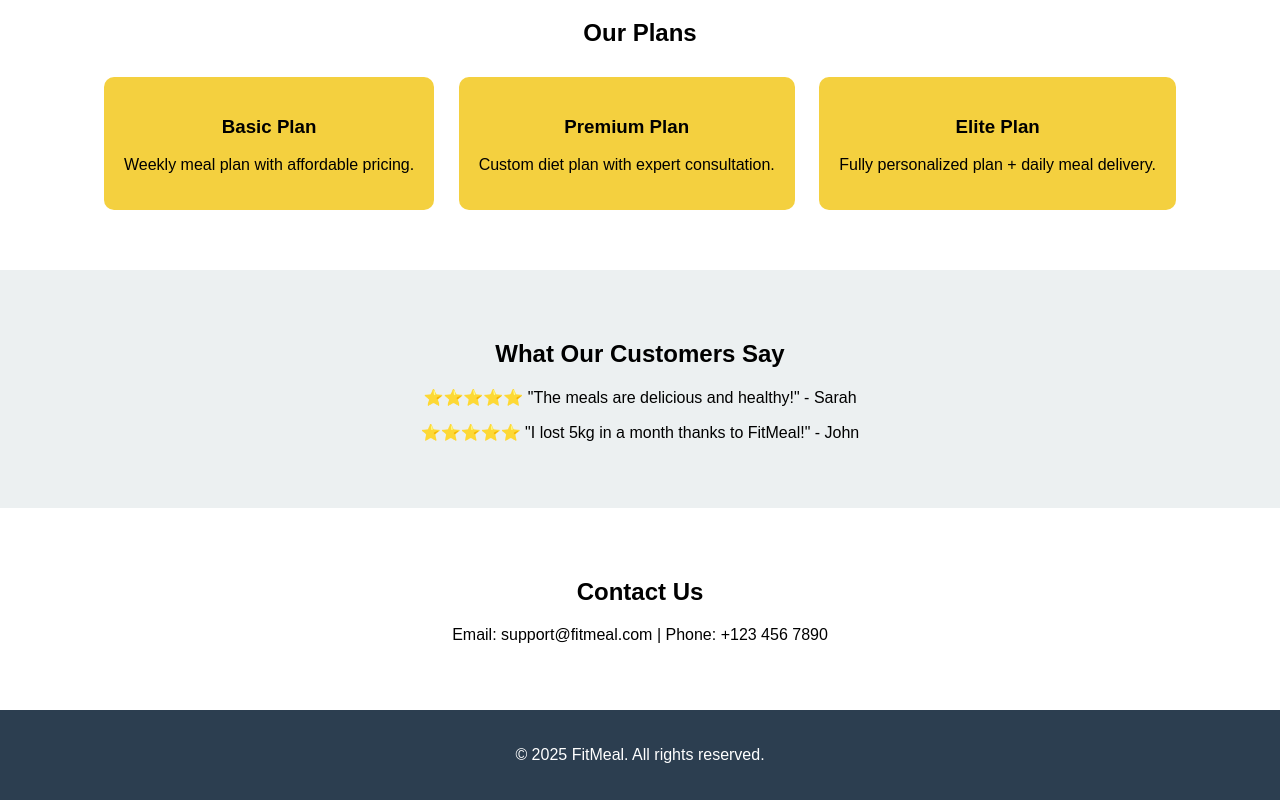
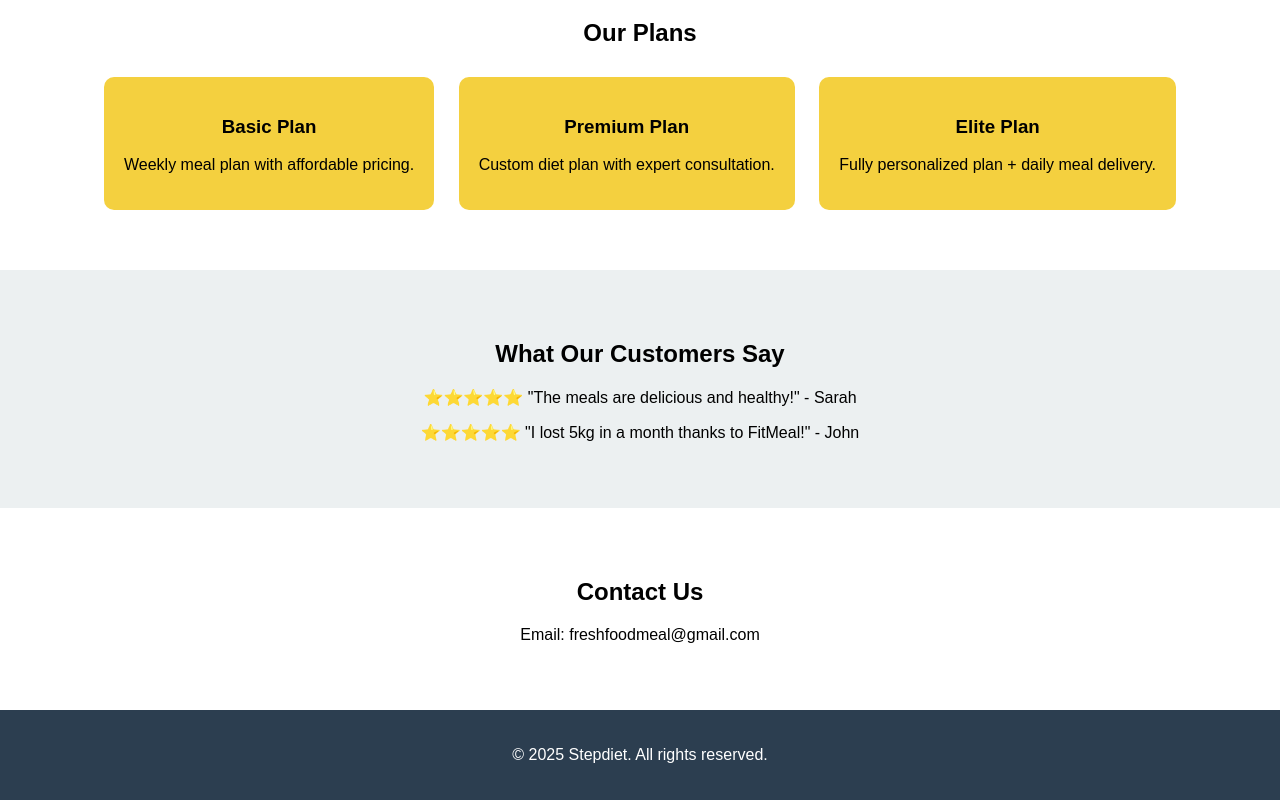
Before and after one commit to vaibhavi0705/stepdiet, a plain HTML site: page index.html in a window 1280 px wide. Shown: the part 720-1520 px from the top of the page. Drawn offline with Linux system fonts and the light colour scheme.

Commit message:
Update index.html

```diff
--- a/index.html
+++ b/index.html
@@ -3,14 +3,14 @@
 <head>
     <meta charset="UTF-8">
     <meta name="viewport" content="width=device-width, initial-scale=1.0">
-    <title>Fitness Diet App</title>
+    <title>Stepdiet Diet App</title>
     <link rel="stylesheet" href="styles1.css">
 </head>
 <body>
 
     <!-- Navigation Bar -->
     <nav>
-        <div class="logo">FitMeal</div>
+        <div class="logo">Stepdiet</div>
         <ul>
             <li><a href="#">Home</a></li>
             <li><a href="#how-it-works">How It Works</a></li>
@@ -65,12 +65,12 @@
     <!-- Contact Section -->
     <section id="contact">
         <h2>Contact Us</h2>
-        <p>Email: support@fitmeal.com | Phone: +123 456 7890</p>
+        <p>Email: freshfoodmeal@gmail.com </p>
     </section>
 
     <!-- Footer -->
     <footer>
-        <p>© 2025 FitMeal. All rights reserved.</p>
+        <p>© 2025 Stepdiet. All rights reserved.</p>
     </footer>
 
 </body>
```
